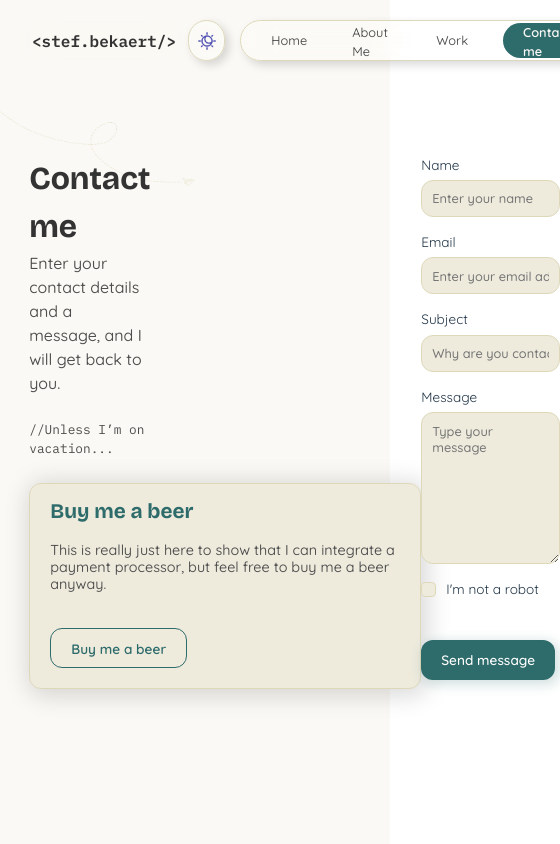
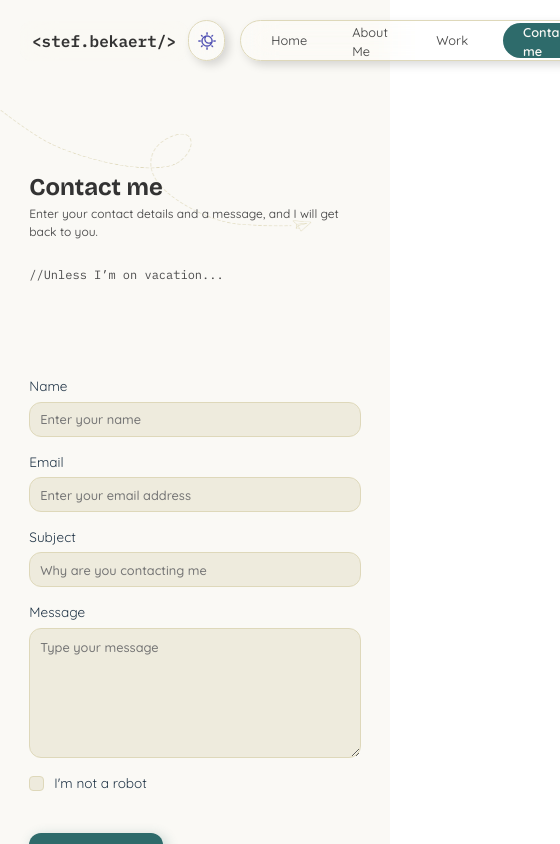
Before and after one commit to Stefdev13/stef-bekaert-portfolio, a React (Vite) app: page / in a window 390 px wide. Both pictures are taken after a click on the button "Contact Me". Shown: the top 844 px of the page, 560 px wide, since content can reach past the window. Built offline with nearby package versions, Linux system fonts and the light colour scheme.

Commit message:
ContactPage
Made it responsive:
 - changed it to grid instead of flex

```diff
--- a/src/components/DialogBox.jsx
+++ b/src/components/DialogBox.jsx
@@ -5,7 +5,7 @@ import * as Constants from "../constants/styling-constants.js";
 
 const useStyles = createUseStyles({
   box: {
-    width: "350px",
+    // width: "350px",
 
     padding: {
       top: "12px",
--- a/src/components/contact/ContactForm.module.css
+++ b/src/components/contact/ContactForm.module.css
@@ -132,3 +132,16 @@ input[type="checkbox"]:checked {
 
     box-shadow: 3px 3px 40px 15px var(--var-colour-shadow-primary);
 }
+
+/* mobile */
+@media screen and (width < 992px) {
+    input{
+        box-sizing: border-box;
+        width: 100%;
+    }
+
+    textArea{
+        box-sizing: border-box;
+        width: 100%;
+    }
+}
--- a/src/pages/ContactPage.jsx
+++ b/src/pages/ContactPage.jsx
@@ -28,7 +28,6 @@ function ContactPage() {
       />
 
       <div className={styles.wrapper}>
-        <div className={styles.leftSide}>
         <div className={styles.textBlock}>
           <h1 className="heading">Contact me</h1>
           <p className="text">
@@ -37,6 +36,7 @@ function ContactPage() {
           </p>
           <p className="comment">//Unless I’m on vacation...</p>
         </div>
+        <div className={styles.dialogBox}>
           <DialogBox
             title="Buy me a beer"
             text="This is really just here to show that I can integrate a payment processor, but feel free to buy me a beer anyway."
@@ -47,12 +47,14 @@ function ContactPage() {
             }}
           />
         </div>
+        <div className={styles.contactForm}>
           <ContactForm
             setShowDialog={setShowDialog}
             setDialogMessage={setDialogMessage}
             setDialogType={setDialogType}
             popupDurationInMs={popupDurationInMs}
           />
+        </div>
       </div>
 
       <PopupMessage
--- a/src/pages/ContactPage.module.css
+++ b/src/pages/ContactPage.module.css
@@ -4,13 +4,11 @@
   width: 100vw;
   min-height: 100vh;
 
-  z-index: 0;
-
   display: flex;
   flex-direction: column;
   align-items: center;
-  justify-content: center;
-  gap: 70px;
+
+  z-index: 0;
 
   background-color: var(--var-colour-bg-l2);
 }
@@ -21,24 +19,38 @@
   top: 12vh;
   z-index: 1;
 
-  width: 55vw;
   height: auto;
 }
 
 .wrapper {
-  display: flex;
-  flex-direction: row;
-  justify-content: space-between;
   z-index: 2;
+}
+
+/* desktop */
+@media only screen and (width >= 992px) {
+  .wrapper {
+    display: grid;
+    grid: 2fr 1fr 2fr / 1fr 1fr 1fr;
 
     width: 85vw;
+
+    padding-top: 20vh;
   }
 
-.leftSide {
-  display: flex;
-  flex-direction: column;
-  justify-content: space-between;
-  align-items: start;
+  .textBlock {
+    grid-area: 1 / 1 / 2 / 2;
+  }
+
+  .dialogBox {
+    grid-area: 3 / 1 / 4 / 2;
+  }
+
+  .contactForm {
+    grid-area: 1 / 3 / 4 / 4;
+  }
+
+  .bgImage {
+    width: 55vw;
   }
 
   .textBlock {
@@ -54,3 +66,48 @@
       margin-bottom: 25px
     }
   }
+}
+
+/* mobile */
+@media screen and (width < 992px), (orientation: portrait) {
+  .wrapper {
+    display: grid;
+    grid: 1fr 4fr 2fr / 1fr;
+    row-gap: 8vh;
+
+    width: 85vw;
+
+    padding-top: 20vh;
+  }
+
+  .textBlock {
+    grid-area: 1 / 1 / 2 / 2;
+  }
+
+  .dialogBox {
+    grid-area: 3 / 1 / 4 / 2;
+  }
+
+  .contactForm {
+    grid-area: 2 / 1 / 3 / 2;
+  }
+
+  .bgImage {
+    width: 85vw;
+  }
+
+  .textBlock {
+    width: 100%;
+
+    h1 {
+      font-size: 1.5rem;
+      margin: 0px
+    }
+
+    p {
+      font-size: .75rem;
+      margin-top: 0px;
+      margin-bottom: 25px
+    }
+  }
+}
```
Lines whose indentation alone changed are shown as unchanged.
